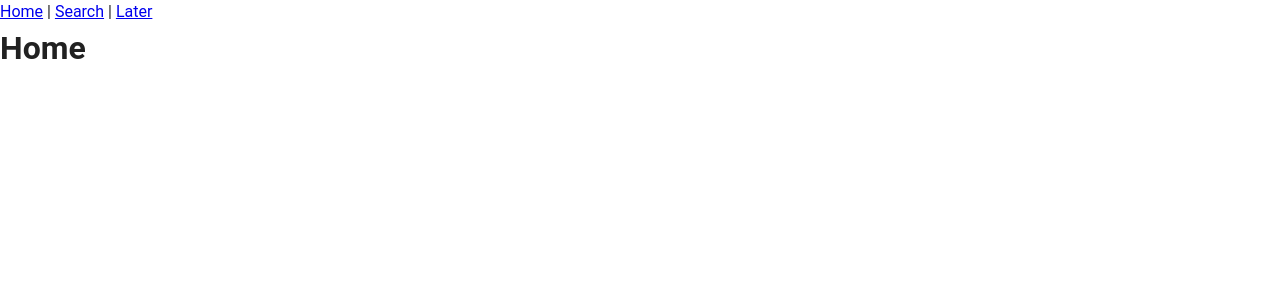
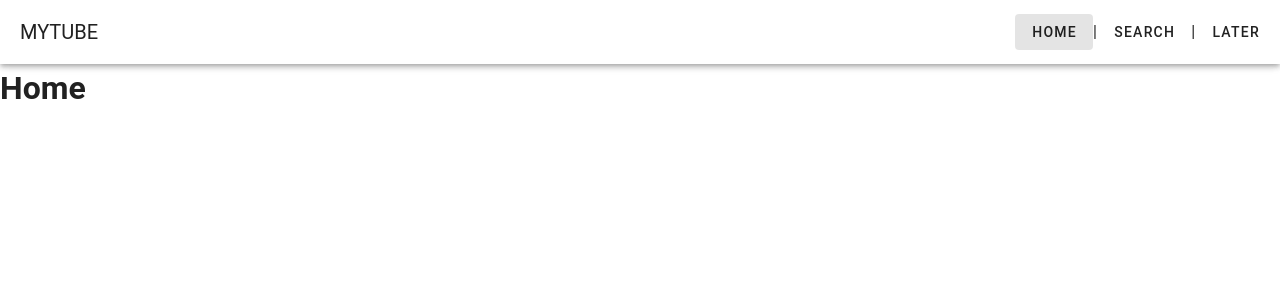
Before and after one commit to Yeyeong99/finance_pjt8, a Vue app in the folder finance-project/: page / in a window 1280 px wide. Shown: the top 300 px of the page. Built offline with nearby package versions, Linux system fonts and the light colour scheme; a small style sheet from the web is missing.

Commit message:
[Style] Nabar 스타일 변경 #1

```diff
--- a/finance-project/src/App.vue
+++ b/finance-project/src/App.vue
@@ -1,19 +1,25 @@
 <template>
   <v-app>
-    <nav>
-      <RouterLink :to="{name: 'home'}">Home</RouterLink>
+    <v-app-bar>
+      <!-- 상단 네비게이션 바 -->
+      <v-toolbar-title>MYTUBE </v-toolbar-title>
+      <v-btn text :to="{name: 'home'}">Home</v-btn>
       <span> | </span>
-      <RouterLink :to="{name: 'search'}">Search</RouterLink>
+      <v-btn text :to="{name: 'search'}">Search</v-btn>
       <span> | </span>
-      <RouterLink :to="{name: 'later'}">Later</RouterLink>
-    </nav>
+      <v-btn text :to="{name: 'later'}">Later</v-btn>
+    </v-app-bar>
 
-    <router-view />
+    <!-- 메인 콘텐츠 영역 -->
+    <v-main>
+      <router-view />
+    </v-main>
+
   </v-app>
 </template>
 
 <script setup>
-  import { RouterView, RouterLink } from "vue-router";
+
 </script>
 
 <style scoped>
```
